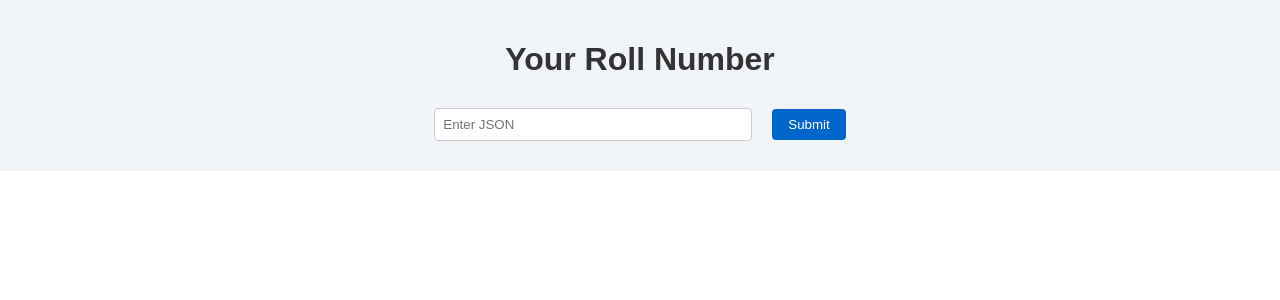
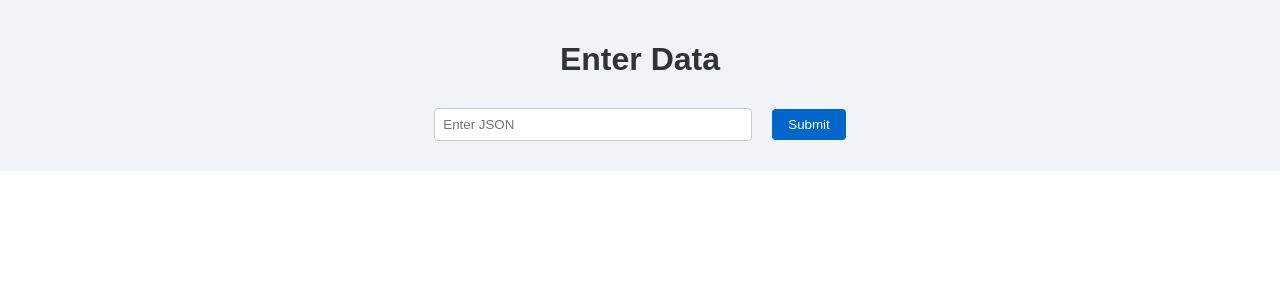
Before and after one commit to kplgngwr/Qualifier-1, a React (Create React App) app: page / in a window 1280 px wide. Shown: the top 300 px of the page. Built offline with nearby package versions, Linux system fonts and the light colour scheme.

Commit message:
final test

```diff
--- a/src/App.js
+++ b/src/App.js
@@ -74,14 +74,14 @@ function App() {
   };
 
   useEffect(() => {
-    document.title = 'Enter Data';
+    document.title = 'Qualifier-1';
   }, []);
 
   const fade = useSpring({ opacity: response ? 1 : 0 });
 
   return (
     <div className="App">
-      <h1>Your Roll Number</h1>
+      <h1>Enter Data</h1>
       <input
         type="text"
         value={jsonInput}
```
